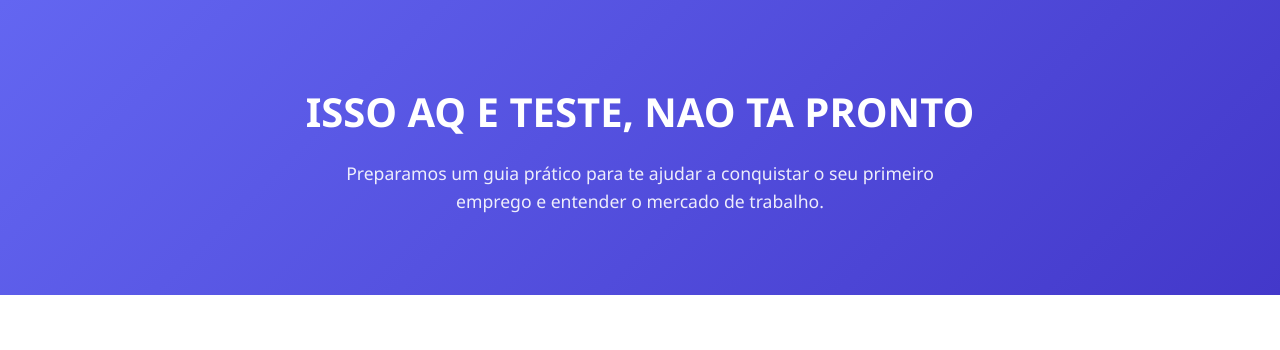
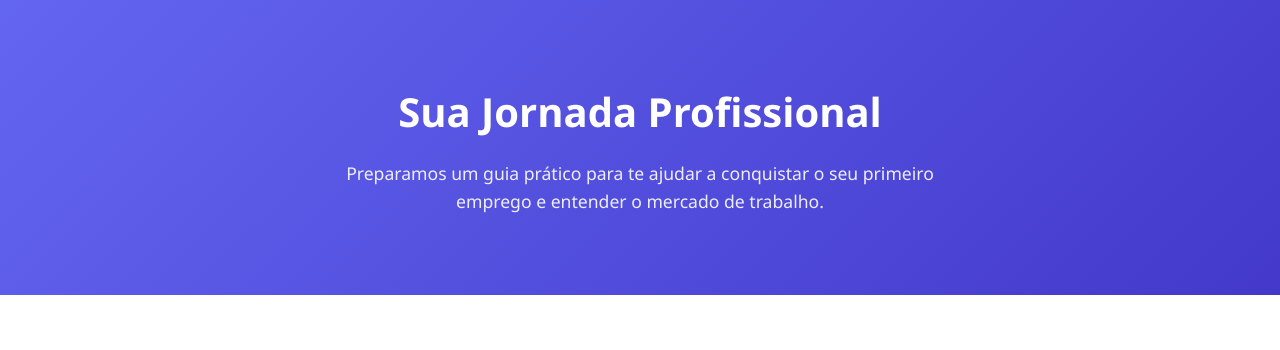
Before and after one commit to NathaliaLeao-Andrade/VortexTech, a Flask app: template templates/dicasempreego.html in a window 1280 px wide. Shown: the part 70-420 px from the top of the page. Run offline with Flask 3, Linux system fonts and the light colour scheme; the template is opened without the code that fills it, so the values that code supplies are empty.

Commit message:
dicasempreego.html

```diff
--- a/templates/dicasempreego.html
+++ b/templates/dicasempreego.html
@@ -20,7 +20,7 @@
     </nav>
 
     <div class="hero-dicas">
-        <h1>ISSO AQ E TESTE, NAO TA PRONTO</h1>
+        <h1>Sua Jornada Profissional</h1>
         <p>Preparamos um guia prático para te ajudar a conquistar o seu primeiro emprego e entender o mercado de trabalho.</p>
     </div>
 
```
